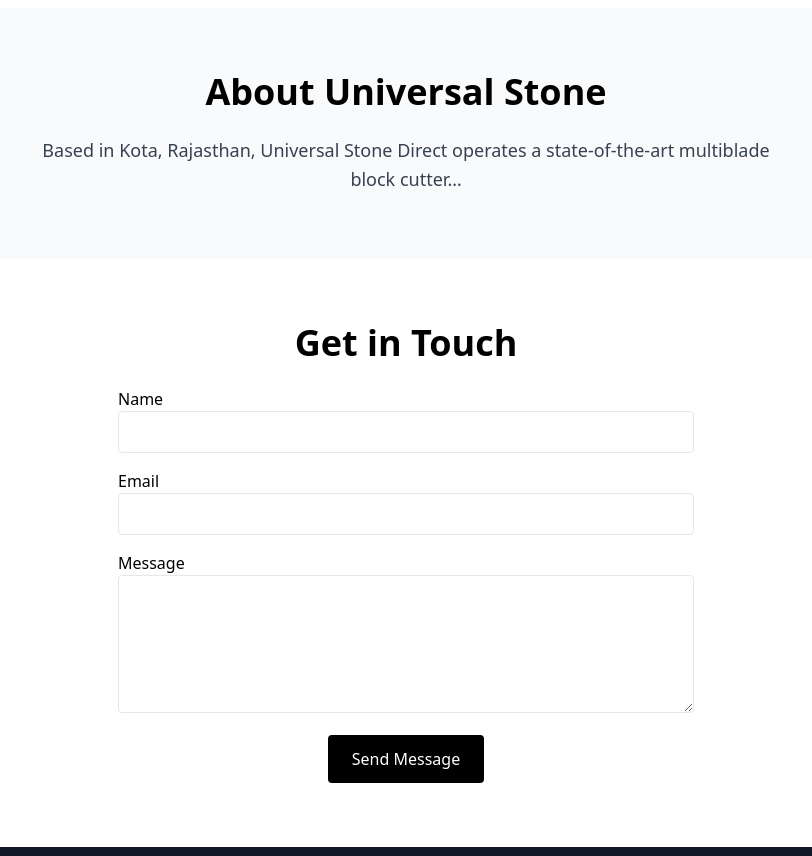
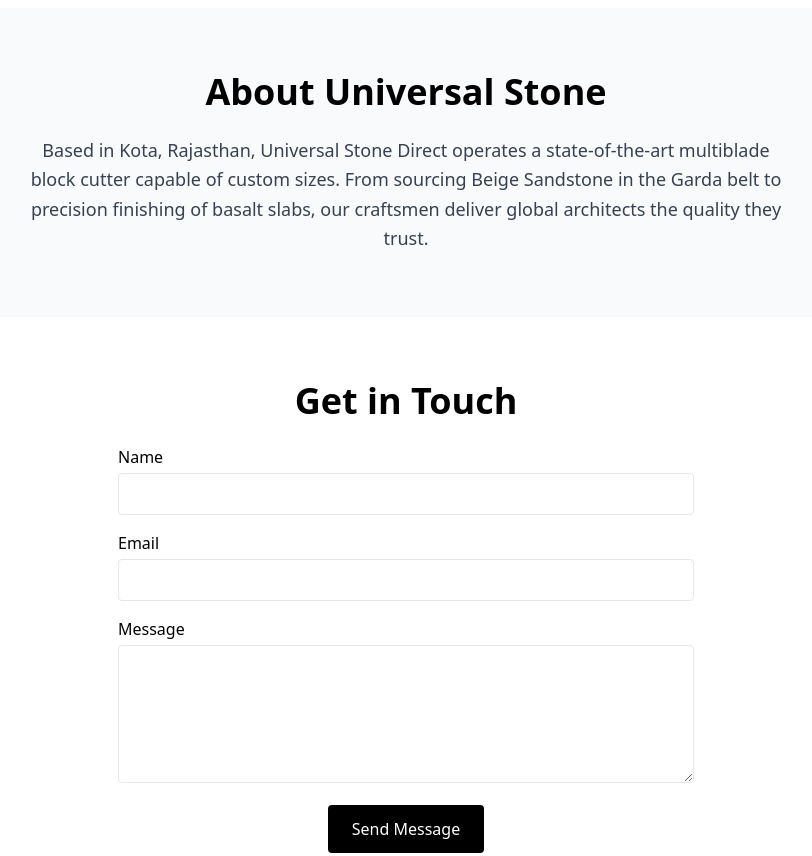
Before and after one commit to jemyazu/jemyazu.github.io, a plain HTML site: page index.html in a window 1280 px wide. Shown: the part 1320-2176 px from the top of the page, without its empty margins (234-1046 px from the left). Drawn offline with nearby package versions, Linux system fonts and the light colour scheme.

Commit message:
Update index.html

```diff
--- a/index.html
+++ b/index.html
@@ -7,21 +7,29 @@
   <!-- Tailwind CSS via CDN -->
   <script src="https://cdn.tailwindcss.com"></script>
   <style>
+    /* Full-screen video behind everything */
     #bg-video {
-      position: fixed; top:50%; left:50%;
+      position: fixed;
+      top:50%; left:50%;
       min-width:100%; min-height:100%;
       width:auto; height:auto;
       transform: translate(-50%,-50%);
       z-index:0; object-fit:cover; background:#000;
     }
+    /* Page content above the video */
     .content { position:relative; z-index:10; }
   </style>
 </head>
 <body class="overflow-x-hidden font-sans">
+
+  <!-- VIDEO BACKGROUND -->
   <video id="bg-video" autoplay muted loop playsinline>
+    <!-- ✔️ Correct path below -->
     <source src="videos/website_background_clean_v2.mp4" type="video/mp4" />
     Your browser does not support HTML5 video.
   </video>
+
+  <!-- NAVIGATION -->
   <nav class="fixed top-0 left-0 w-full bg-black bg-opacity-50 p-4 content">
     <div class="container mx-auto flex justify-between items-center">
       <a href="#" class="text-white text-2xl font-bold">Universal Stone Direct</a>
@@ -32,14 +40,20 @@
       </ul>
     </div>
   </nav>
+
+  <!-- HERO / TAGLINE -->
   <header class="h-screen flex items-center justify-center content">
-    <h1 class="text-6xl md:text-8xl text-white font-extrabold drop-shadow-lg">STONE THROUGH TIME</h1>
+    <h1 class="text-6xl md:text-8xl text-white font-extrabold drop-shadow-lg">
+      STONE THROUGH TIME
+    </h1>
   </header>
+
+  <!-- PRODUCTS SECTION -->
   <section id="products" class="py-16 bg-white content">
     <div class="container mx-auto">
       <h2 class="text-4xl font-bold mb-8 text-center">Our Stone Products</h2>
       <div class="grid grid-cols-1 sm:grid-cols-2 lg:grid-cols-3 gap-8">
-        <!-- repeat for each product card -->
+        <!-- Example product card -->
         <div class="bg-gray-100 rounded-2xl overflow-hidden shadow-lg">
           <img src="https://via.placeholder.com/600x400?text=Beige+Sandstone" alt="Beige Sandstone" class="w-full h-48 object-cover">
           <div class="p-6">
@@ -47,37 +61,63 @@
             <p class="text-gray-700">Durable, warm-toned sandstone perfect for interiors and exteriors.</p>
           </div>
         </div>
-        <!-- …other cards… -->
+        <!-- …repeat for other products… -->
       </div>
     </div>
   </section>
+
+  <!-- ABOUT SECTION -->
   <section id="about" class="py-16 bg-gray-50 content">
     <div class="container mx-auto max-w-3xl text-center">
       <h2 class="text-4xl font-bold mb-6">About Universal Stone</h2>
       <p class="text-lg text-gray-700 leading-relaxed">
-        Based in Kota, Rajasthan, Universal Stone Direct operates a state-of-the-art multiblade block cutter…
+        Based in Kota, Rajasthan, Universal Stone Direct operates a state-of-the-art multiblade block cutter capable of custom sizes. From sourcing Beige Sandstone in the Garda belt to precision finishing of basalt slabs, our craftsmen deliver global architects the quality they trust.
       </p>
     </div>
   </section>
+
+  <!-- CONTACT SECTION -->
   <section id="contact" class="py-16 bg-white content">
     <div class="container mx-auto max-w-xl">
       <h2 class="text-4xl font-bold mb-6 text-center">Get in Touch</h2>
       <form action="mailto:info@universalstone.co.in" method="post" enctype="text/plain" class="space-y-4">
-        <div><label>Name</label><input type="text" name="Name" required class="w-full p-2 border rounded"></div>
-        <div><label>Email</label><input type="email" name="Email" required class="w-full p-2 border rounded"></div>
-        <div><label>Message</label><textarea name="Message" rows="5" required class="w-full p-2 border rounded"></textarea></div>
-        <div class="text-center"><button type="submit" class="px-6 py-3 bg-black text-white rounded hover:bg-yellow-500">Send Message</button></div>
+        <div>
+          <label class="block mb-1 font-medium">Name</label>
+          <input type="text" name="Name" required class="w-full p-2 border rounded focus:ring-2 focus:ring-yellow-400"/>
+        </div>
+        <div>
+          <label class="block mb-1 font-medium">Email</label>
+          <input type="email" name="Email" required class="w-full p-2 border rounded focus:ring-2 focus:ring-yellow-400"/>
+        </div>
+        <div>
+          <label class="block mb-1 font-medium">Message</label>
+          <textarea name="Message" rows="5" required class="w-full p-2 border rounded focus:ring-2 focus:ring-yellow-400"></textarea>
+        </div>
+        <div class="text-center">
+          <button type="submit" class="px-6 py-3 bg-black text-white rounded hover:bg-yellow-500 transition">
+            Send Message
+          </button>
+        </div>
       </form>
     </div>
   </section>
+
+  <!-- FOOTER -->
   <footer class="py-6 bg-gray-900 text-gray-400 content">
-    <div class="container mx-auto text-center">© Universal Stone Direct • info@universalstone.co.in</div>
+    <div class="container mx-auto text-center">
+      © Universal Stone Direct • info@universalstone.co.in
+    </div>
   </footer>
+
+  <!-- Smooth scrolling -->
   <script>
-    document.querySelectorAll('a[href^="#"]').forEach(a=>a.addEventListener('click',e=>{
-      e.preventDefault();
-      document.querySelector(a.getAttribute('href')).scrollIntoView({behavior:'smooth'});
-    }));
+    document.querySelectorAll('a[href^="#"]').forEach(a=>{
+      a.addEventListener('click', e=>{
+        e.preventDefault();
+        document.querySelector(a.getAttribute('href')).scrollIntoView({ behavior: 'smooth' });
+      });
+    });
   </script>
+
 </body>
 </html>
```
